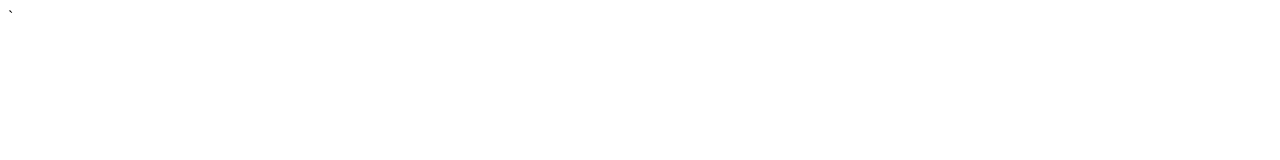
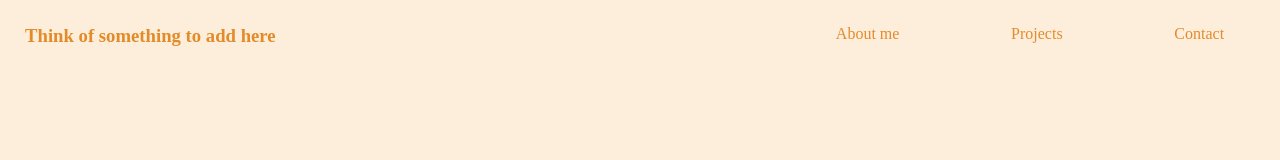
Before and after one commit to robertthurber/portfolio-page, a plain HTML site: page index.html in a window 1280 px wide. Drawn offline with Linux system fonts and the light colour scheme.

Commit message:
Added the nav section for both html and styling in css

```diff
--- a/css/styles.css
+++ b/css/styles.css
@@ -0,0 +1,39 @@
+/* resetting all default setting to zero */
+* {
+    margin: 0;
+    padding: 0;
+    box-sizing: border-box;
+    background-color: #FDEEDC ;
+    color: #E38B29;
+}
+
+
+/* here is universal selectors */
+a {
+    text-decoration: none;
+}
+
+a:hover {
+    color: #F1A661;
+}
+/* styling for the nav section  */
+
+.nav-bar {
+    display: flex;
+    justify-content: space-between;
+    margin-top: 25px;
+}
+
+.nav-bar h3 {
+    margin-left: 25px ;
+}
+
+.nav-links ul {
+    display: flex;
+    width: 500px;
+    justify-content: space-around;
+}
+
+.nav-links li {
+    list-style-type: none;
+}
--- a/index.html
+++ b/index.html
@@ -8,6 +8,18 @@
     <title>Robert Thurber - Home</title>
 </head>
 <body>
-
+    <!-- this is where my nav bar section lives -->
+    <div class="nav-bar">
+        <div class="nav-name">
+            <h3>Think of something to add here</h3>
+        </div>
+        <div class="nav-links">
+            <ul>
+                <li> <a href="#">About me</a> </li>
+                <li> <a href="#">Projects</a> </li>
+                <li> <a href="#">Contact</a> </li>
+            </ul>
+        </div>
+    </div>
 </body>
-</html>`
+</html>
```
